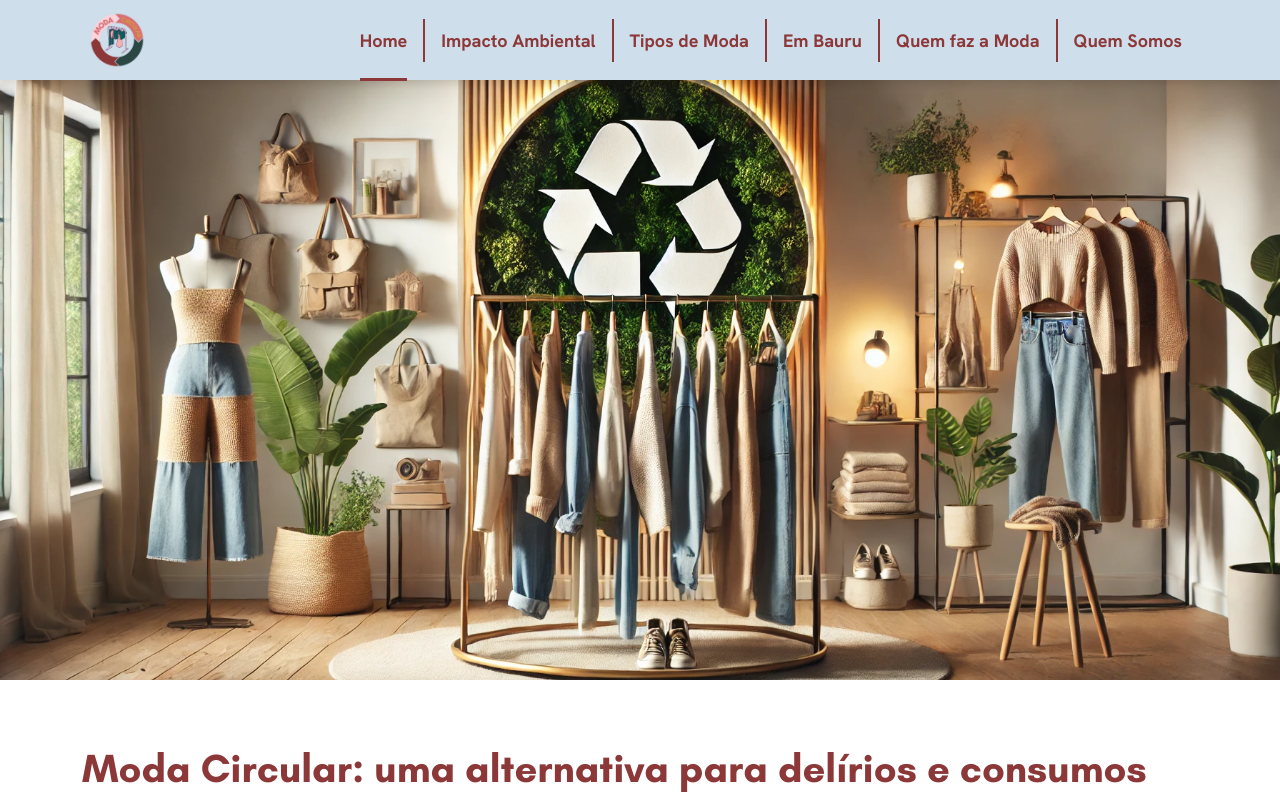
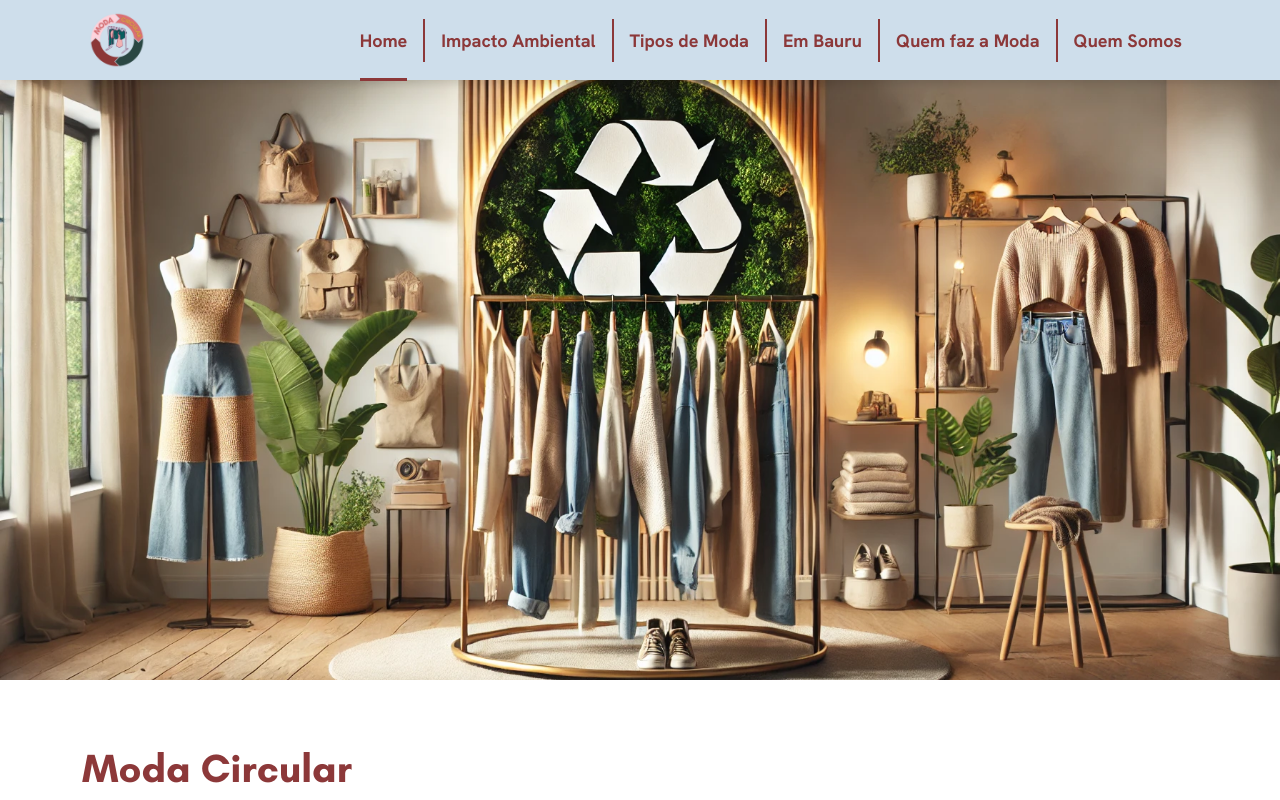
Before and after one commit to moda-circular-bauru/moda-circular-bauru, a Vue app: page / in a window 1280 px wide. Shown: the top 800 px of the page. Built offline with nearby package versions, Linux system fonts and the light colour scheme.

Commit message:
title changes

```diff
--- a/src/views/HomeView.vue
+++ b/src/views/HomeView.vue
@@ -4,7 +4,7 @@
 	<section id="home">
 		<div class="container">
 			<div class="home__head">
-				<h1 class="title">Moda Circular: uma alternativa para delírios e consumos</h1>
+				<h1 class="title">Moda Circular</h1>
 				<h3 class="subtitle">Veja como é possível comprar em lojas bauruenses e mudar o impacto socioambiental da indústria fashion</h3>
 			</div>
 			<div class="home__body">
```
